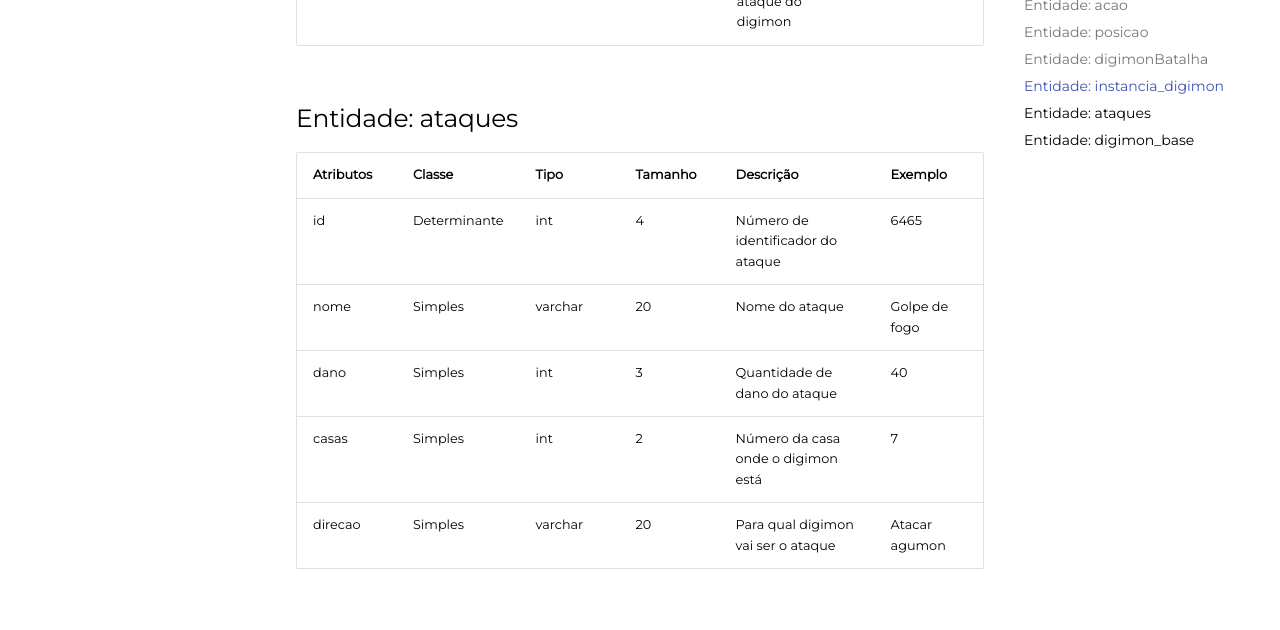
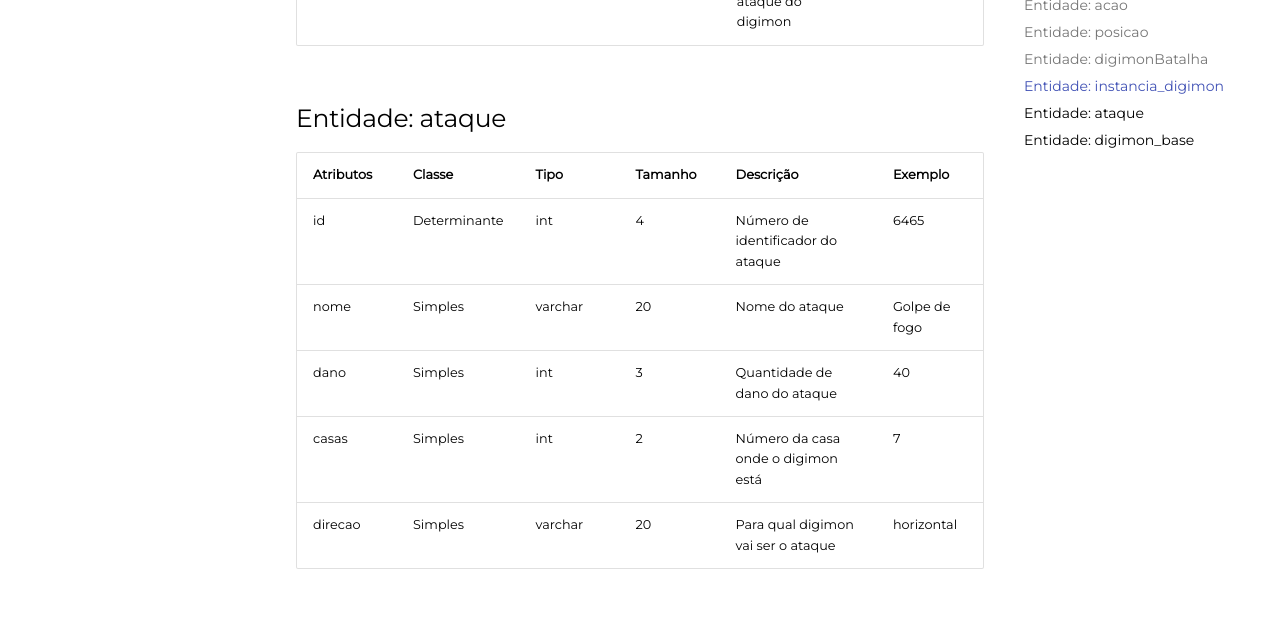
Before and after one commit to SBD1/2022.2-Grupo4-Digimon, an MkDocs documentation site: the page built from docs/modulo 1/dicionario_de_dados.md, in a window 1280 px wide and 900 px high, scrolled down 2966 px. Shown: the part 157-787 px from the top of the window. Built offline with MkDocs 1.6.1 and Material for MkDocs 9.7.7, drawn with Linux system fonts in a browser that asks for light colours; comment, search, counter and statistics services are not loaded.

Commit message:
Update dicionario_de_dados.md

```diff
--- a/docs/modulo 1/dicionario_de_dados.md
+++ b/docs/modulo 1/dicionario_de_dados.md
@@ -49,14 +49,14 @@
 | vida | Simples | int | 3 | Vida base do digimon | 100 |
 | velocidade | Simples | int | 3 | Velocidade de ataque do digimon | 300 |
 
-## Entidade: ataques
+## Entidade: ataque
 | Atributos  |  Classe | Tipo | Tamanho | Descrição | Exemplo |
 | ------------- | ------------- | ------------- | ------------- | ------------- | ------------- |
 | id  | Determinante  | int  | 4 | Número de identificador do ataque | 6465 |
 | nome | Simples | varchar | 20 | Nome do ataque | Golpe de fogo |
 | dano | Simples | int | 3 | Quantidade de dano do ataque | 40 |
 | casas | Simples | int | 2 | Número da casa onde o digimon está | 7 |
-| direcao | Simples | varchar | 20 | Para qual digimon vai ser o ataque | Atacar agumon |
+| direcao | Simples | varchar | 20 | Para qual digimon vai ser o ataque | horizontal |
 
 ## Entidade: digimon_base
 | Atributos  |  Classe | Tipo | Tamanho | Descrição | Exemplo |
```
